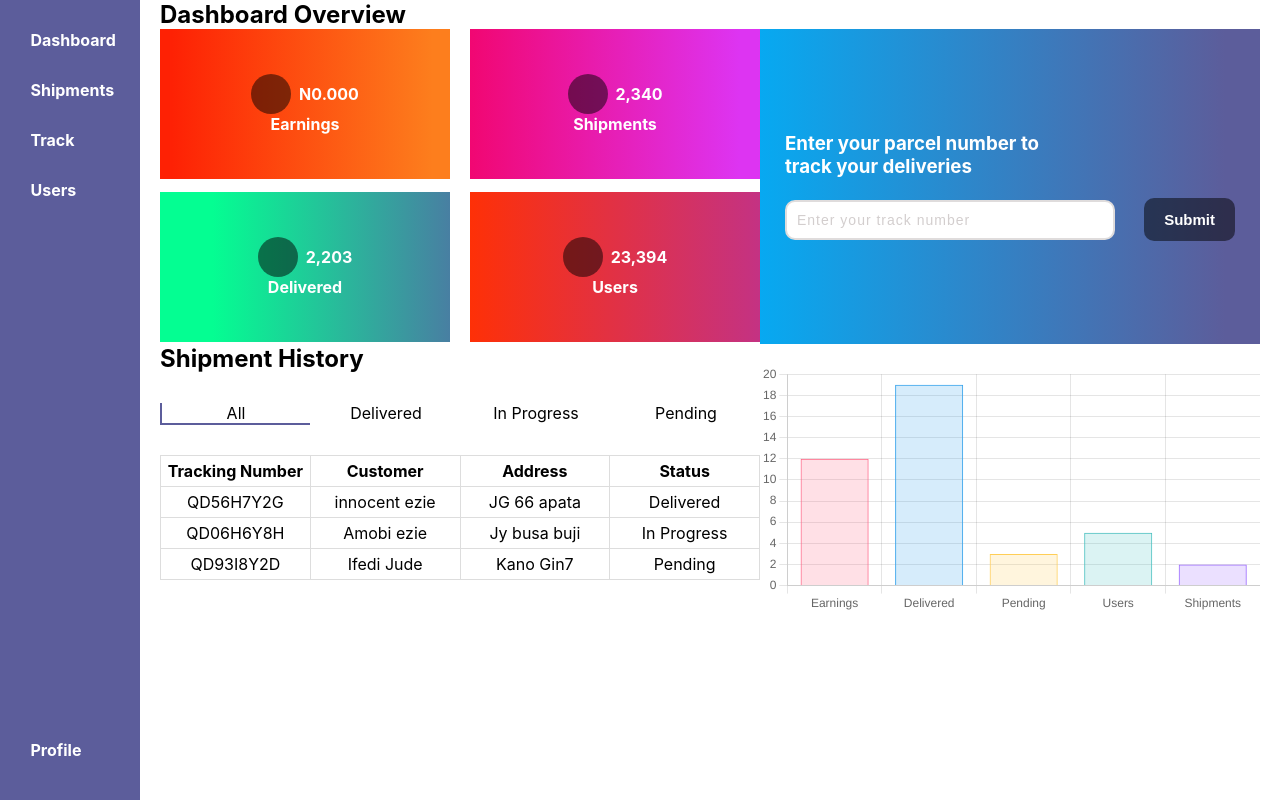
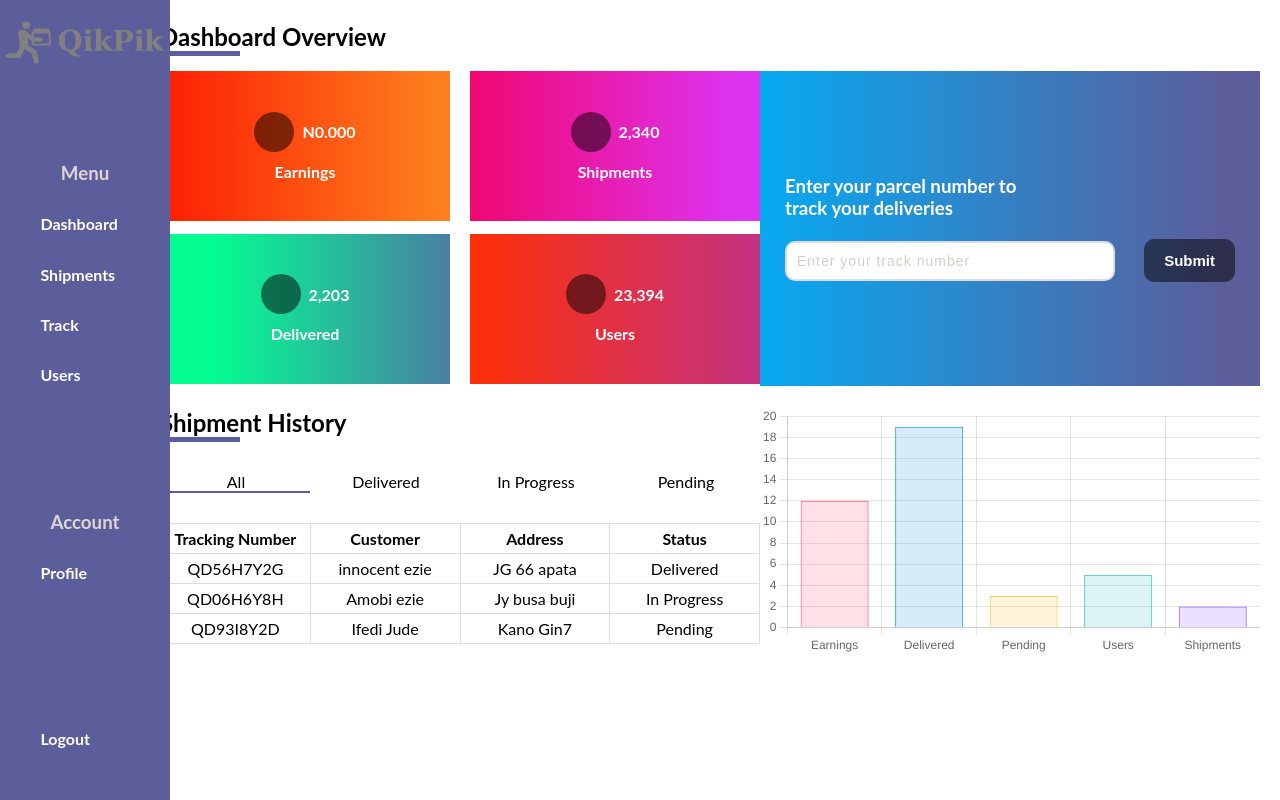
Before and after one commit to eminentpal/courierdelivery, a Next.js app: page /dashboard in a window 1280 px wide. Built offline with nearby package versions, Linux system fonts and the light colour scheme.

Commit message:
admin dashboard design completed

```diff
--- a/components/dashboard/Dashboard.js
+++ b/components/dashboard/Dashboard.js
@@ -6,17 +6,33 @@ const Dashboard = () => {
   return (
     <div>
       <div className="dashboardCont">
+        <div className="dash">
           <div className="dashSidebar">
+            <div className="dashLogo">
+              <img src="images/logo2.svg" alt="logo" />
+            </div>
+            <div className="dashMenu">
+              <h3>Menu</h3>
               <ul className="dashPages">
                 <li>Dashboard</li>
                 <li>Shipments</li>
                 <li>Track</li>
                 <li>Users</li>
               </ul>
+            </div>
+            <div className="dashMenu">
+              <h3>Account</h3>
               {/* Profile */}
               <ul className="profilePic">
                 <li>Profile</li>
               </ul>
+            </div>
+            <div className="dashMenu">
+              <ul className="dashLogout">
+                <li>Logout</li>
+              </ul>
+            </div>
+          </div>
         </div>
         <div className="dashBody">
           <h2>Dashboard Overview</h2>
--- a/styles/App.css
+++ b/styles/App.css
@@ -1304,15 +1304,32 @@ td {
   justify-content: space-between;
 }
 
-.dashSidebar {
+.dash {
   width: 200px;
   height: 100vh;
+}
+
+.dashSidebar {
+  position: fixed;
+
+  width: 170px;
+  height: 100vh;
   background-color: var(--blue);
   display: flex;
   flex-direction: column;
   justify-content: space-between;
   align-items: center;
   padding: 20px 0;
+}
+
+.dashMenu {
+  width: 100%;
+  text-align: center;
+}
+
+.dashMenu h3 {
+  color: rgb(223, 213, 213);
+  margin-bottom: 10px;
 }
 
 .dashBody {
@@ -1322,8 +1339,21 @@ td {
   background-color: var(--white);
 }
 
+.dashBody h2 {
+  margin: 22px 0 15px 0;
+}
+
+.dashBody h2:after {
+  content: "";
+  width: 80px;
+  height: 5px;
+  display: block;
+  background: var(--blue);
+}
+
 .dashSidebar ul {
   width: 100%;
+  padding: 10px;
 }
 .dashSidebar ul li {
   font-weight: bold;
@@ -1331,9 +1361,8 @@ td {
   color: var(--white);
   padding: 10px;
   cursor: pointer;
-  display: flex;
   margin-bottom: 10px;
-  align-items: center;
+  text-align: left;
 }
 
 .dashSidebar ul li:hover {
@@ -1380,6 +1409,21 @@ td {
 
 .profilePic li::before {
   content: "\f007" !important;
+  font-family: fontAwesome;
+  display: inline-block;
+  margin-right: 2px;
+  vertical-align: middle;
+  text-align: center;
+  font-style: normal;
+  font-variant: normal;
+  text-rendering: auto;
+  -webkit-font-smoothing: antialiased;
+  -moz-osx-font-smoothing: grayscale;
+  transform: translate(0, 0);
+}
+
+.dashLogout li::before {
+  content: "\f2f5" !important;
   font-family: fontAwesome;
   display: inline-block;
   margin-right: 2px;
@@ -1556,6 +1600,7 @@ td {
 .overview h4 {
   text-align: center;
   color: var(--white);
+  margin-top: 10px;
 }
 
 /* quick track  search box*/
--- a/styles/globals.css
+++ b/styles/globals.css
@@ -9,6 +9,7 @@ body {
   margin: 0;
   font-family: -apple-system, BlinkMacSystemFont, Segoe UI, Roboto, Oxygen,
     Ubuntu, Cantarell, Fira Sans, Droid Sans, Helvetica Neue, sans-serif;
+  font-family: "lato", sans-serif;
 }
 
 a {
```
Lines whose indentation alone changed are shown as unchanged.
